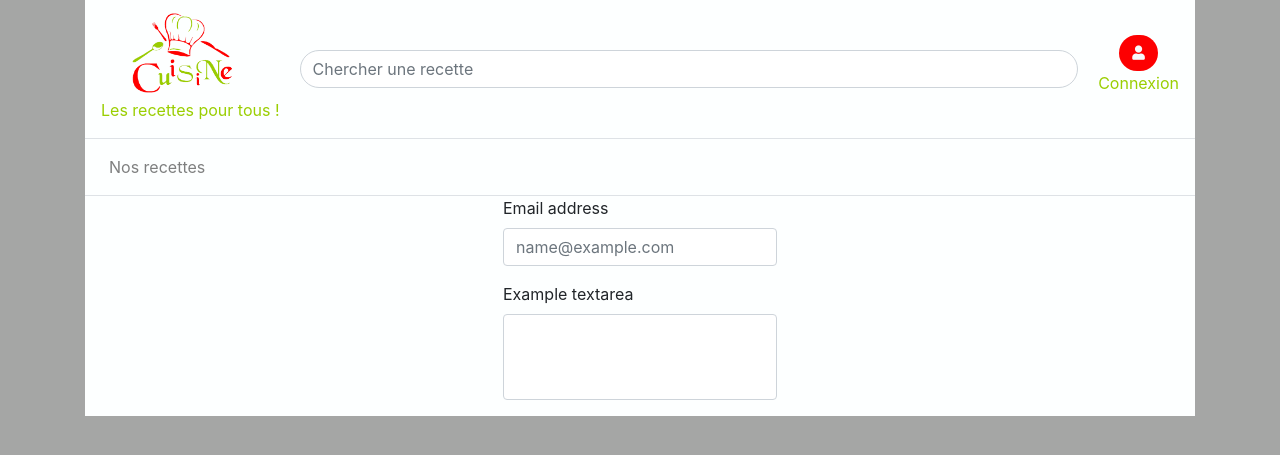
After one commit to Beaurval/recettes_programmeur, a PHP site: page /ajouter.php in a window 1280 px wide. The commit adds this page. Shown: the top 455 px of the page. Run offline with PHP 8.4, Linux system fonts and the light colour scheme; some libraries are stand-ins or nearby versions.

Commit message:
système de connexion

```diff
--- /dev/null
+++ b/ajouter.php
@@ -0,0 +1,34 @@
+<?php
+session_start();
+?>
+<!doctype html>
+<html lang="fr">
+<head>
+    <meta charset="UTF-8">
+    <meta name="viewport"
+          content="width=device-width, user-scalable=no, initial-scale=1.0, maximum-scale=1.0, minimum-scale=1.0">
+    <meta http-equiv="X-UA-Compatible" content="ie=edge">
+    <?php require_once 'templates/bootstrap.php'; ?>
+    <link rel="stylesheet" href="css/style.css">
+    <link rel="icon" href="assets/logo.png">
+    <title>Recettes</title>
+</head>
+<body>
+<div class="container">
+
+    <?php
+    require_once 'templates/navbar.php';
+    ?>
+    <div class="row bg-custom m-0">
+        <form class="mx-auto ">
+            <div class="form-group">
+                <label for="exampleFormControlInput1">Email address</label>
+                <input type="email" class="form-control" id="exampleFormControlInput1" placeholder="name@example.com">
+            </div>
+            <div class="form-group">
+                <label for="exampleFormControlTextarea1">Example textarea</label>
+                <textarea class="form-control" id="exampleFormControlTextarea1" rows="3"></textarea>
+            </div>
+        </form>
+    </div>
+</div>
--- a/css/style.css
+++ b/css/style.css
@@ -62,3 +62,10 @@ body{
 .zoom:hover{
     transform: scale(1.05);
 }
+.form-control{
+    resize: none;
+}
+.m-auto{
+    display: block;
+    margin: auto;
+}
--- a/index.php
+++ b/index.php
@@ -13,6 +13,7 @@
 <body>
 <div class="container">
     <?php
+    session_start();
     require_once 'templates/navbar.php';
     require_once 'classes/Recette.php';
     $recette = new Recette('Croissants', 'Un petit plaisir tous les matins pour toute la famille',
--- a/templates/navbar.php
+++ b/templates/navbar.php
@@ -1,9 +1,17 @@
+<?php
+if (isset($_SESSION['succes']))
+    $isConned = '';
+else
+    $isConned = 'hidden';
+
+?>
+
 <nav class="navbar navbar-expand-lg navbar-light bg-custom border-bottom">
     <div class="titre ">
-        <a class="navbar-brand" href="#">
+        <a class="navbar-brand" href="index.php">
             <img src="assets/logo.png" width="100" height="80" class="d-inline-block align-top" alt="logo">
         </a>
-        <label class="text-custom" href="#">Les recettes pour tous !</label>
+        <label class="text-custom" >Les recettes pour tous !</label>
     </div>
 
     <button class="navbar-toggler" type="button" data-toggle="collapse" data-target="#navbarSupportedContent"
@@ -17,28 +25,37 @@
         </form>
     </div>
 
-
+    <?php
+    if (!isset($_SESSION['succes'])) {
+        ?>
         <div class="login titre">
-        <button id ='login' type="button" class="btn btn-orange text-light rounded-pill">
+            <a id='login' href="connexion.php" class="btn btn-orange text-light rounded-pill">
                 <i class="fas fa-user"></i>
-        </button>
-        <label class="text-custom" for="login" >Connexion</label>
+            </a>
+            <label class="text-custom" for="login">Connexion</label>
         </div>
-
+        <?php
+    }
+    ?>
 </nav>
 <nav class="navbar navbar-expand-lg navbar-light bg-custom border-bottom">
     <div class="collapse navbar-collapse" id="navbarSupportedContent">
 
         <ul class="navbar-nav mr-auto">
+            <li class="nav-item" >
+                <a class="nav-link " href="index.php">Nos recettes<span class="sr-only">(current)</span></a>
+            </li>
+            <?php if(isset($_SESSION['succes'])) {
+                ?>
                 <li class="nav-item">
-                <a class="nav-link " href="#">Nos recettes<span class="sr-only">(current)</span></a>
-            </li>
-            <li class="nav-item">
-                <a class="nav-link " href="#">Ajouter une recette</a>
+                    <a class="nav-link " href="ajouter.php">Ajouter une recette</a>
                 </li>
                 <li class="nav-item">
                     <a class="nav-link " href="#">Vos recettes</a>
                 </li>
+                <?php
+            }
+            ?>
         </ul>
 
     </div>
```
Also changed, not shown: bdd.php (added, +15 -0 lines), connexion.php (added, +52 -0 lines). Lines whose indentation alone changed are shown as unchanged.
